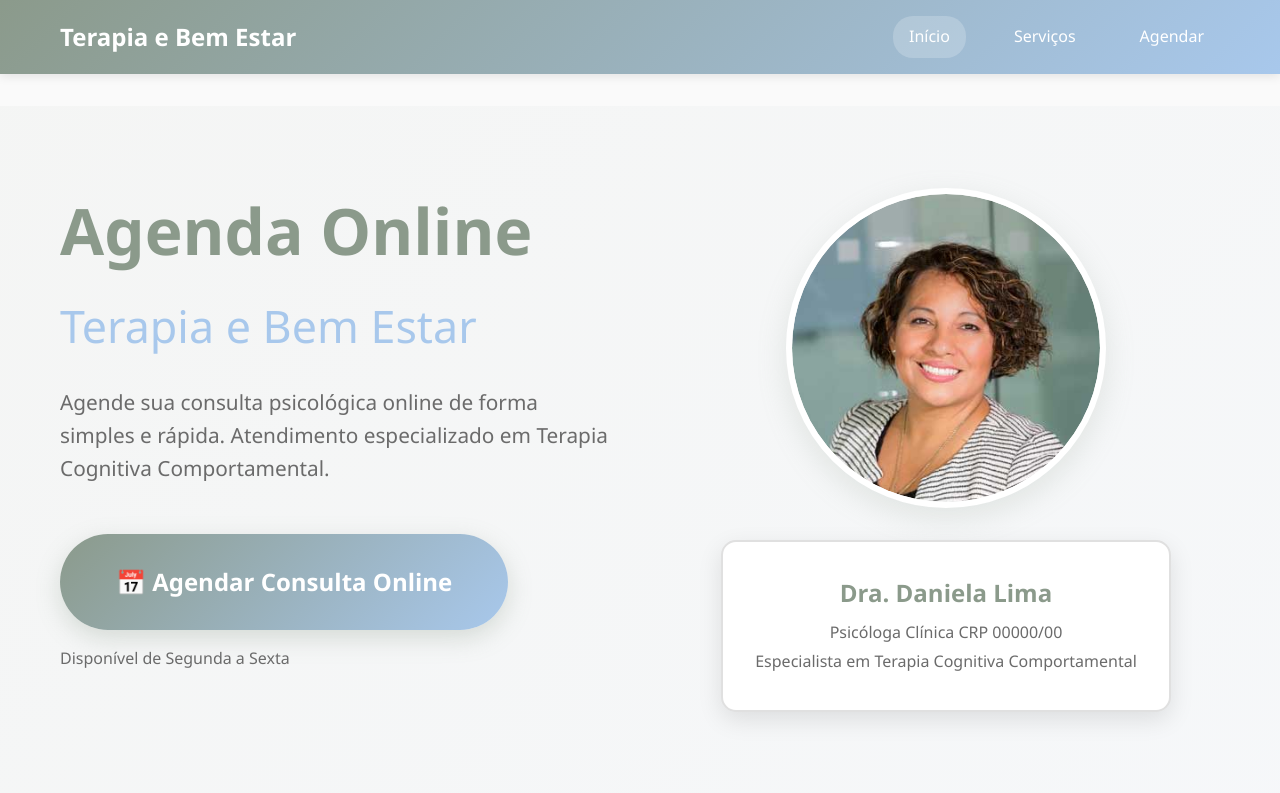
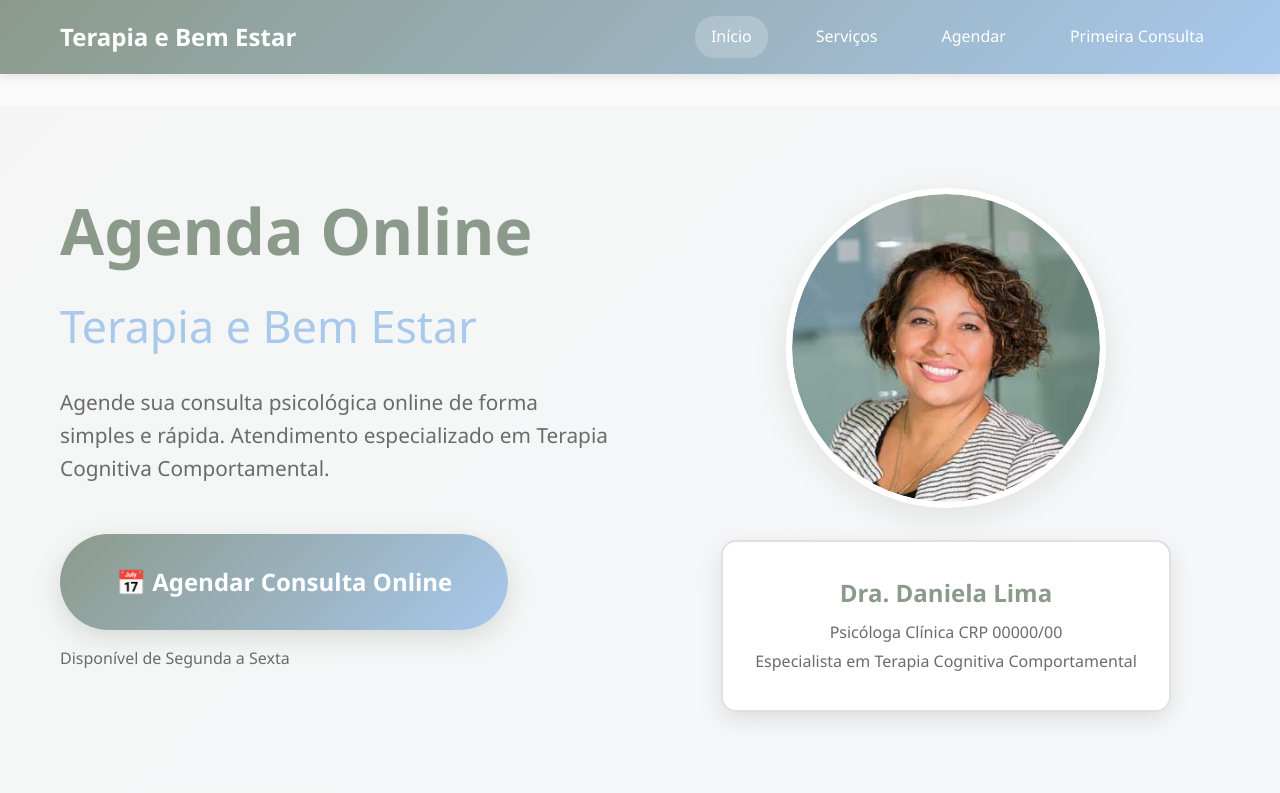
Before and after one commit to dombatista33/ScheduleFlow, a PHP site: page /pages/home.php in a window 1280 px wide. Shown: the top 793 px of the page. Run offline with PHP 8.4, Linux system fonts and the light colour scheme.

Commit message:
Add a menu option for clients to access the first online consultation
Added a new navigation link 'Primeira Consulta' to multiple PHP pages (booking.php, calendar.php, confirmation.php, google_meet_tutorial.php, home.php, services.php) directing users to the google_meet_tutorial.php page.

Replit-Commit-Author: Agent
Replit-Commit-Session-Id: 47204e8e-b07e-45ed-aac0-5ff624405137
Replit-Commit-Checkpoint-Type: full_checkpoint
Replit-Commit-Screenshot-Url: https://storage.googleapis.com/screenshot-production-us-central1/ab89884e-5875-4458-b792-226fd5564474/47204e8e-b07e-45ed-aac0-5ff624405137/mSKn8Li

```diff
--- a/pages/booking.php
+++ b/pages/booking.php
@@ -218,6 +218,7 @@ global $pdo;
                     <a href="index.php">Início</a>
                     <a href="index.php?page=services">Serviços</a>
                     <a href="index.php?page=calendar" class="active">Agendar</a>
+                    <a href="index.php?page=google_meet_tutorial">Primeira Consulta</a>
                 </nav>
             </div>
         </div>
--- a/pages/calendar.php
+++ b/pages/calendar.php
@@ -15,6 +15,7 @@
                     <a href="index.php">Início</a>
                     <a href="index.php?page=services">Serviços</a>
                     <a href="index.php?page=calendar" class="active">Agendar</a>
+                    <a href="index.php?page=google_meet_tutorial">Primeira Consulta</a>
                 </nav>
             </div>
         </div>
--- a/pages/confirmation.php
+++ b/pages/confirmation.php
@@ -15,6 +15,7 @@
                     <a href="index.php">Início</a>
                     <a href="index.php?page=services">Serviços</a>
                     <a href="index.php?page=calendar">Agendar</a>
+                    <a href="index.php?page=google_meet_tutorial">Primeira Consulta</a>
                 </nav>
             </div>
         </div>
--- a/pages/google_meet_tutorial.php
+++ b/pages/google_meet_tutorial.php
@@ -147,6 +147,7 @@
                     <a href="index.php">Início</a>
                     <a href="index.php?page=services">Serviços</a>
                     <a href="index.php?page=calendar">Agendar</a>
+                    <a href="index.php?page=google_meet_tutorial" class="active">Primeira Consulta</a>
                 </nav>
             </div>
         </div>
--- a/pages/home.php
+++ b/pages/home.php
@@ -16,6 +16,7 @@
                     <a href="index.php" class="active">Início</a>
                     <a href="index.php?page=services">Serviços</a>
                     <a href="index.php?page=calendar">Agendar</a>
+                    <a href="index.php?page=google_meet_tutorial">Primeira Consulta</a>
                 </nav>
             </div>
         </div>
--- a/pages/services.php
+++ b/pages/services.php
@@ -15,6 +15,7 @@
                     <a href="index.php">Início</a>
                     <a href="index.php?page=services" class="active">Serviços</a>
                     <a href="index.php?page=calendar">Agendar</a>
+                    <a href="index.php?page=google_meet_tutorial">Primeira Consulta</a>
                 </nav>
             </div>
         </div>
```
Also changed, not shown: 1 other file.
